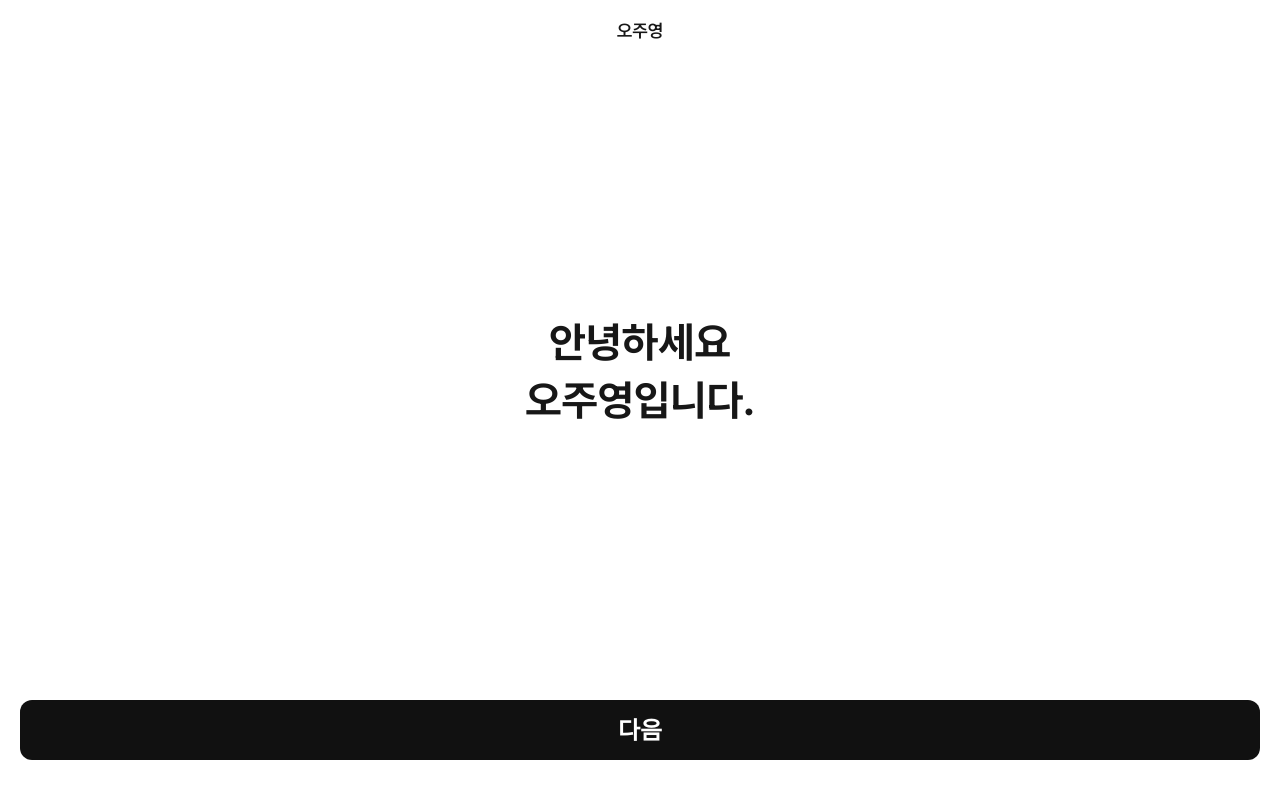
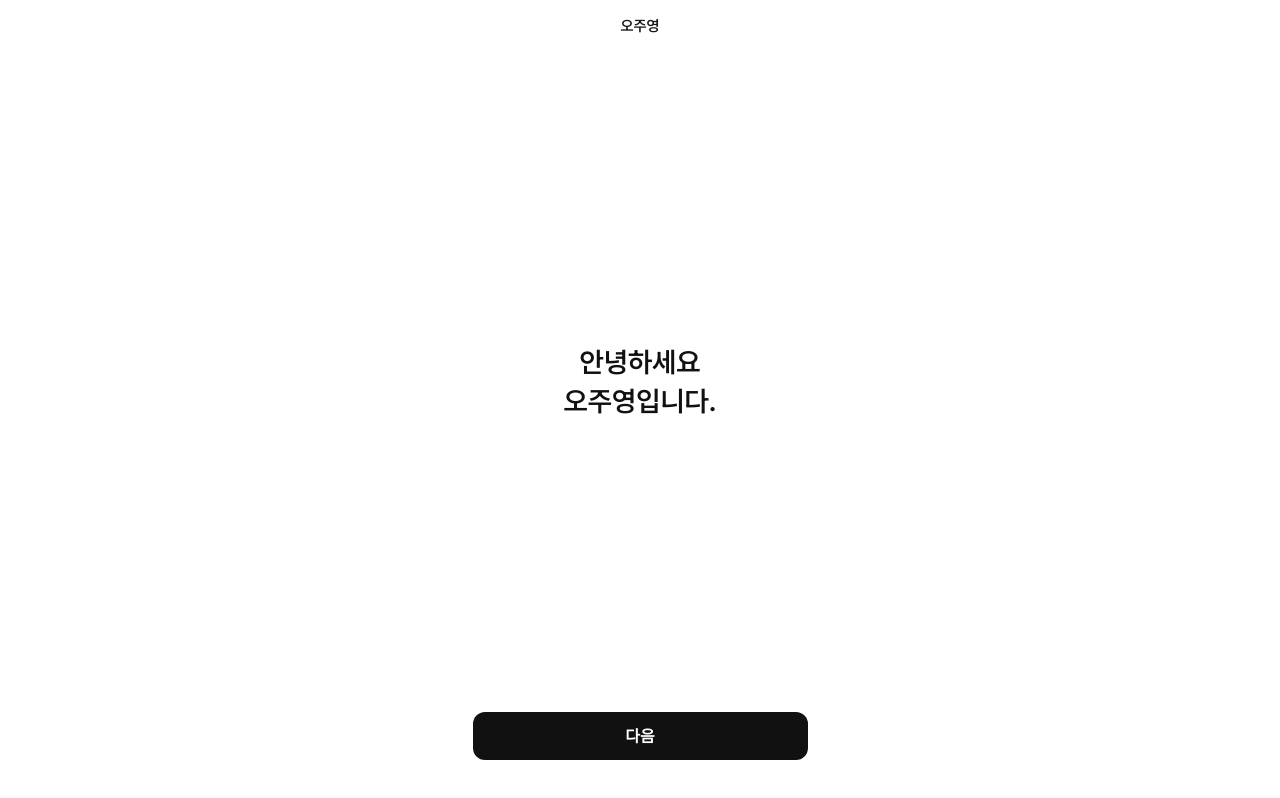
Before and after one commit to ohjooyeong/openplan-assignments-ohjooyeong, a Next.js app in the folder apps/web/: page / in a window 1280 px wide. Built offline with nearby package versions, Linux system fonts and the light colour scheme.

Commit message:
[Refactor] 레이아웃 분리, header 컴포넌트 분리 - result 페이지 시 헤더 색 변경되는 부분 때문에 분리 - 이미지 파일 에러 미리 설정 - 기타 css 설정 변경

```diff
--- /dev/null
+++ b/apps/web/app/(main)/components/header.module.css
@@ -0,0 +1,16 @@
+.header {
+  display: flex;
+  align-items: center;
+  justify-content: center;
+  height: 52px;
+}
+
+.applicantName {
+  font-size: 15px;
+  font-weight: 600;
+  color: #1a1a1a;
+}
+
+.whiteText {
+  color: #ffffff;
+}
--- /dev/null
+++ b/apps/web/app/(main)/components/header.tsx
@@ -0,0 +1,21 @@
+"use client";
+
+import { usePathname } from "next/navigation";
+import styles from "./header.module.css";
+
+const Header = () => {
+  const pathname = usePathname();
+
+  const isResultPage = pathname === "/result";
+  const applicantNameClass = isResultPage
+    ? `${styles.applicantName} ${styles.whiteText}`
+    : styles.applicantName;
+
+  return (
+    <header className={styles.header}>
+      <h1 className={applicantNameClass}>오주영</h1>
+    </header>
+  );
+};
+
+export default Header;
--- /dev/null
+++ b/apps/web/app/(main)/layout.module.css
@@ -0,0 +1,7 @@
+.layout {
+  display: flex;
+  flex-direction: column;
+  min-height: 100vh;
+  padding: 0px 20px 20px 20px;
+  justify-content: space-between;
+}
--- /dev/null
+++ b/apps/web/app/(main)/layout.tsx
@@ -0,0 +1,14 @@
+import Header from "./components/header";
+import styles from "./layout.module.css";
+
+const MainLayout = ({ children }: { children: React.ReactNode }) => {
+  return (
+    <div className={styles.layout}>
+      <Header />
+
+      {children}
+    </div>
+  );
+};
+
+export default MainLayout;
--- /dev/null
+++ b/apps/web/app/(main)/page.module.css
@@ -0,0 +1,26 @@
+.main {
+  flex: 1;
+  display: flex;
+  align-items: center;
+  justify-content: center;
+}
+
+.greeting {
+  text-align: center;
+  font-size: 28px;
+  line-height: 39px;
+  font-weight: 600;
+}
+
+.greetingText {
+  font-weight: 600;
+  font-size: 28px;
+  line-height: 140%;
+  white-space: pre-line;
+}
+
+.footer {
+  display: flex;
+  justify-content: center;
+  padding-bottom: 20px;
+}
--- a/apps/web/app/page.tsx
+++ b/apps/web/app/(main)/page.tsx
@@ -3,11 +3,11 @@
 import { useRouter } from "next/navigation";
 import { Button } from "@repo/ui/button";
 import styles from "./page.module.css";
-import { usePhotoQuery } from "../hooks/use-photo-query";
-import { usePhotoStore } from "../store/photo-store";
+import { usePhotoQuery } from "../../hooks/use-photo-query";
+import { usePhotoStore } from "../../store/photo-store";
 import { useEffect } from "react";
 
-export default function Home() {
+const HomePage = () => {
   const router = useRouter();
   const setPhotoInfo = usePhotoStore((state) => state.setPhotoInfo);
   const { data, refetch, isLoading } = usePhotoQuery();
@@ -24,28 +24,20 @@ export default function Home() {
   };
 
   return (
-    <div className={styles.page}>
-      <header className={styles.header}>
-        <h1 className={styles.applicantName}>오주영</h1>
-      </header>
-
+    <>
       <main className={styles.main}>
         <div className={styles.greeting}>
-          <h2 className={styles.greetingText}>안녕하세요</h2>
-          <h2 className={styles.greetingName}>오주영입니다.</h2>
+          <h2 className={styles.greetingText}>{`안녕하세요\n오주영입니다.`}</h2>
         </div>
       </main>
 
       <footer className={styles.footer}>
-        <Button
-          onClick={handleFetchPhoto}
-          disabled={isLoading}
-          size="lg"
-          style={{ width: "100%" }}
-        >
+        <Button onClick={handleFetchPhoto} disabled={isLoading} size="md">
           다음
         </Button>
       </footer>
-    </div>
+    </>
   );
-}
+};
+
+export default HomePage;
--- /dev/null
+++ b/apps/web/app/(main)/result/page.tsx
@@ -0,0 +1,5 @@
+const ResultPage = () => {
+  return <div>ResultPage</div>;
+};
+
+export default ResultPage;
--- a/apps/web/app/globals.css
+++ b/apps/web/app/globals.css
@@ -1,13 +1,6 @@
 :root {
   --background: #ffffff;
-  --foreground: #171717;
-}
-
-@media (prefers-color-scheme: dark) {
-  :root {
-    --background: #0a0a0a;
-    --foreground: #ededed;
-  }
+  --foreground: #111111;
 }
 
 html,
@@ -19,6 +12,7 @@ body {
 body {
   color: var(--foreground);
   background: var(--background);
+  line-height: 140%;
 }
 
 * {
@@ -31,20 +25,3 @@ a {
   color: inherit;
   text-decoration: none;
 }
-
-.imgDark {
-  display: none;
-}
-
-@media (prefers-color-scheme: dark) {
-  html {
-    color-scheme: dark;
-  }
-
-  .imgLight {
-    display: none;
-  }
-  .imgDark {
-    display: unset;
-  }
-}
--- a/apps/web/app/page.module.css
+++ /dev/null
@@ -1,46 +0,0 @@
-.page {
-  display: flex;
-  flex-direction: column;
-  min-height: 100vh;
-  padding: 20px;
-  justify-content: space-between;
-}
-
-.header {
-  text-align: center;
-}
-
-.headerText {
-  font-size: 15px;
-  color: #1a1a1a;
-  font-weight: 500;
-}
-
-.applicantName {
-  font-size: 18px;
-  font-weight: 600;
-}
-
-.main {
-  flex: 1;
-  display: flex;
-  align-items: center;
-  justify-content: center;
-}
-
-.greeting {
-  text-align: center;
-  font-size: 28px;
-  font-weight: 600;
-}
-
-.greetingText {
-  margin-bottom: 8px;
-}
-
-.greetingName {
-}
-
-.footer {
-  padding-bottom: 20px;
-}
--- a/apps/web/next.config.js
+++ b/apps/web/next.config.js
@@ -1,4 +1,14 @@
 /** @type {import('next').NextConfig} */
-const nextConfig = {};
+const nextConfig = {
+  images: {
+    remotePatterns: [
+      {
+        protocol: "https",
+        hostname: "picsum.photos",
+        pathname: "/**",
+      },
+    ],
+  },
+};
 
 export default nextConfig;
```
